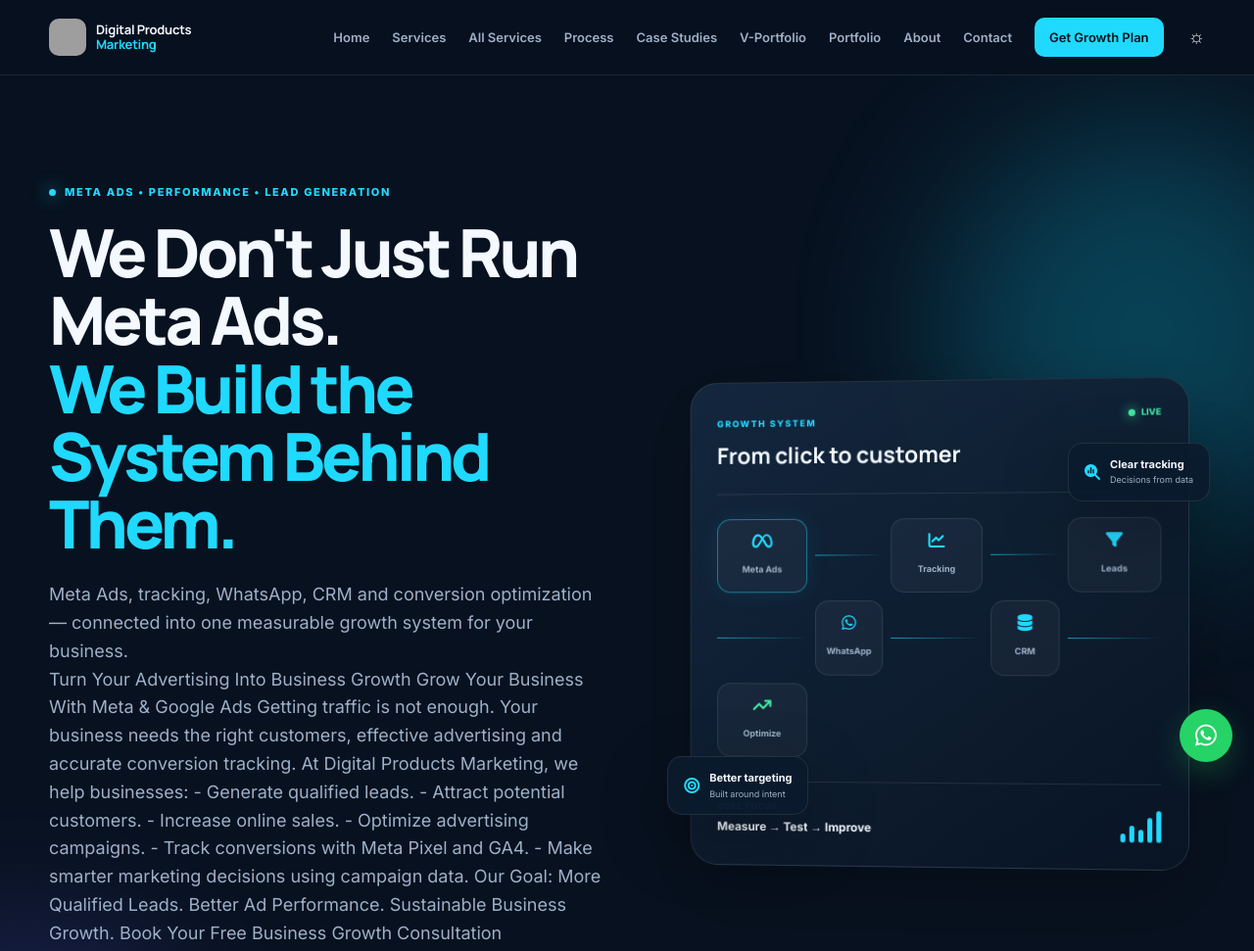
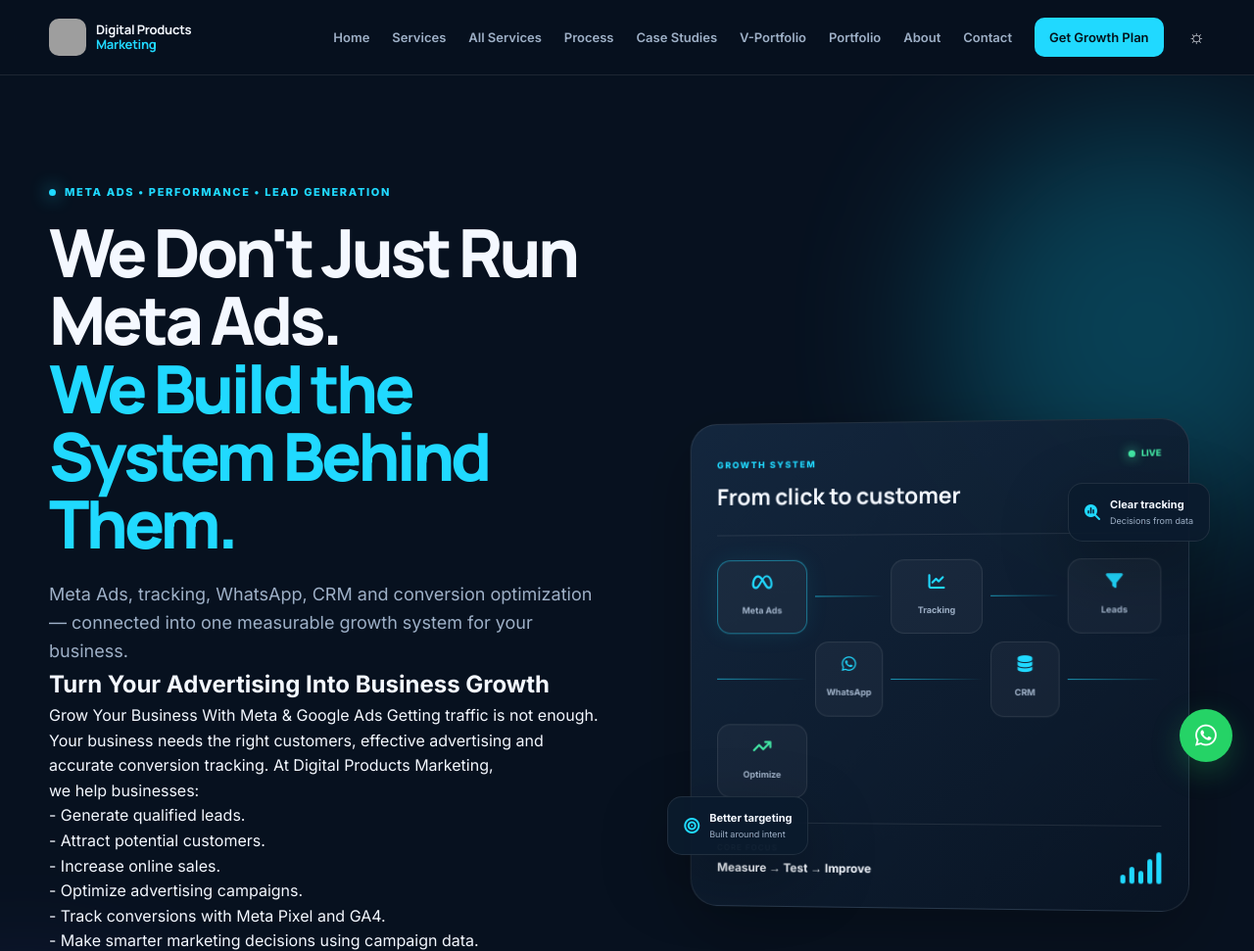
Before and after one commit to mishaqDPM/Digital-products-marketing-, a plain HTML site: page index.html in a window 1280 px wide. Shown: the top 971 px of the page at 98% size. Drawn offline with Linux system fonts and the light colour scheme; grey boxes are pictures that could not be loaded.

Commit message:
Revise hero section text and formatting
Updated hero section content for clarity and formatting.

```diff
--- a/index.html
+++ b/index.html
@@ -89,22 +89,22 @@
         <div class="hero-copy reveal">
           <div class="eyebrow"><span></span> META ADS • PERFORMANCE • LEAD GENERATION</div>
           <h1>We Don't Just Run Meta Ads.<br><em>We Build the System Behind Them.</em></h1>
-          <p class="hero-lead">Meta Ads, tracking, WhatsApp, CRM and conversion optimization — connected into one measurable growth system for your business.<br>Turn Your Advertising Into Business Growth
+          <p class="hero-lead">Meta Ads, tracking, WhatsApp, CRM and conversion optimization — connected into one measurable growth system for your business.<br><h2>Turn Your Advertising Into Business Growth</h2>
 
 Grow Your Business With Meta & Google Ads
 
 Getting traffic is not enough. Your business needs the right customers, effective advertising and accurate conversion tracking.
 
-At Digital Products Marketing, we help businesses:
+At Digital Products Marketing,<br> we help businesses:<br>
 
-- Generate qualified leads.
-- Attract potential customers.
-- Increase online sales.
-- Optimize advertising campaigns.
-- Track conversions with Meta Pixel and GA4.
-- Make smarter marketing decisions using campaign data.
+- Generate qualified leads.<br>
+- Attract potential customers.<br>
+- Increase online sales.<br>
+- Optimize advertising campaigns.<br>
+- Track conversions with Meta Pixel and GA4.<br>
+- Make smarter marketing decisions using campaign data.<br>
 
-Our Goal: More Qualified Leads. Better Ad Performance. Sustainable Business Growth.
+Our Goal:<br> More Qualified Leads. Better Ad Performance. Sustainable Business Growth.
 
 Book Your Free Business Growth Consultation </p>
 
```
